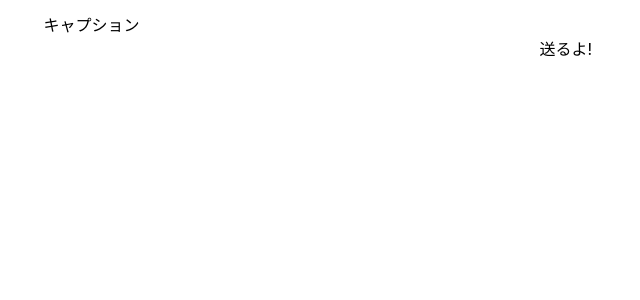
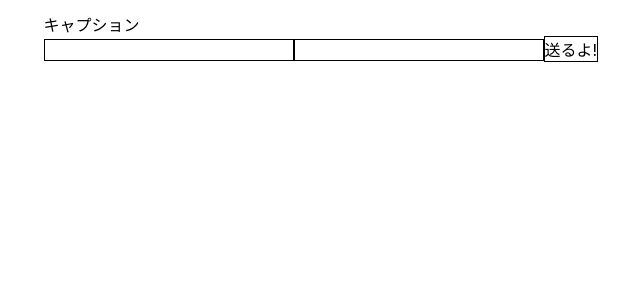
Before and after one commit to katuo-sakana/capture-plus, a Nuxt app: page / in a window 1280 px wide. Shown: the top 300 px of the page, without its empty margins (16-656 px from the left). Built offline with nearby package versions, Linux system fonts and the light colour scheme.

Commit message:
トップページ：フォーム仮スタイル追加

```diff
--- a/pages/index.vue
+++ b/pages/index.vue
@@ -1,7 +1,7 @@
 <template>
   <div class="container">
     <button v-on:click="fetch">キャプション</button>
-    <form action="api/caps" method="post">
+    <form class="top-form" action="api/caps" method="post">
       <input type="url" name="urldata01" id />
       <input type="url" name="urldata02" id />
       <input type="submit" name="submit_name" value="送るよ!" />
@@ -39,3 +39,9 @@ export default {
   // }
 };
 </script>
+
+<style>
+input {
+  border: 1px solid #000;
+}
+</style>
```
